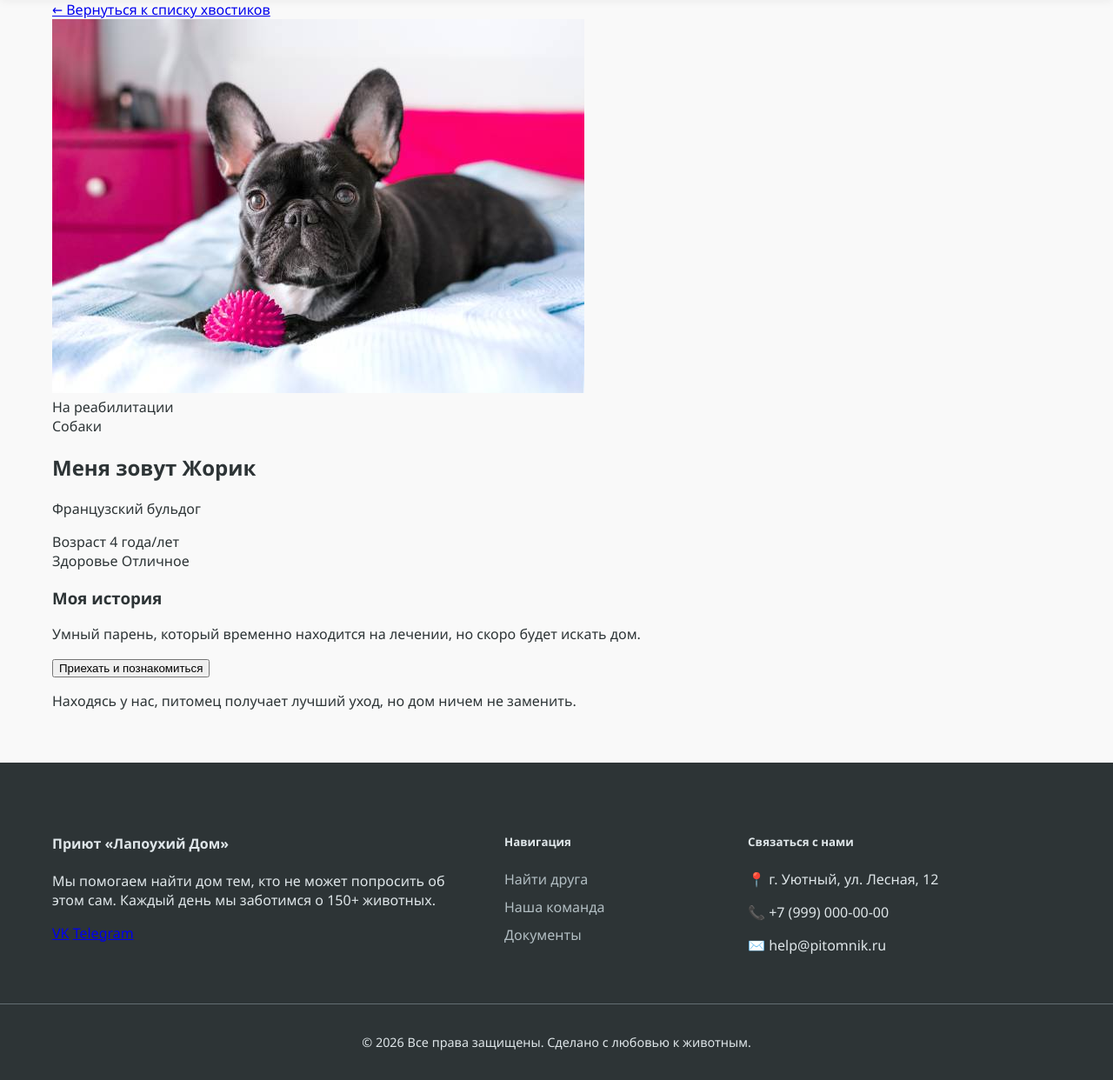
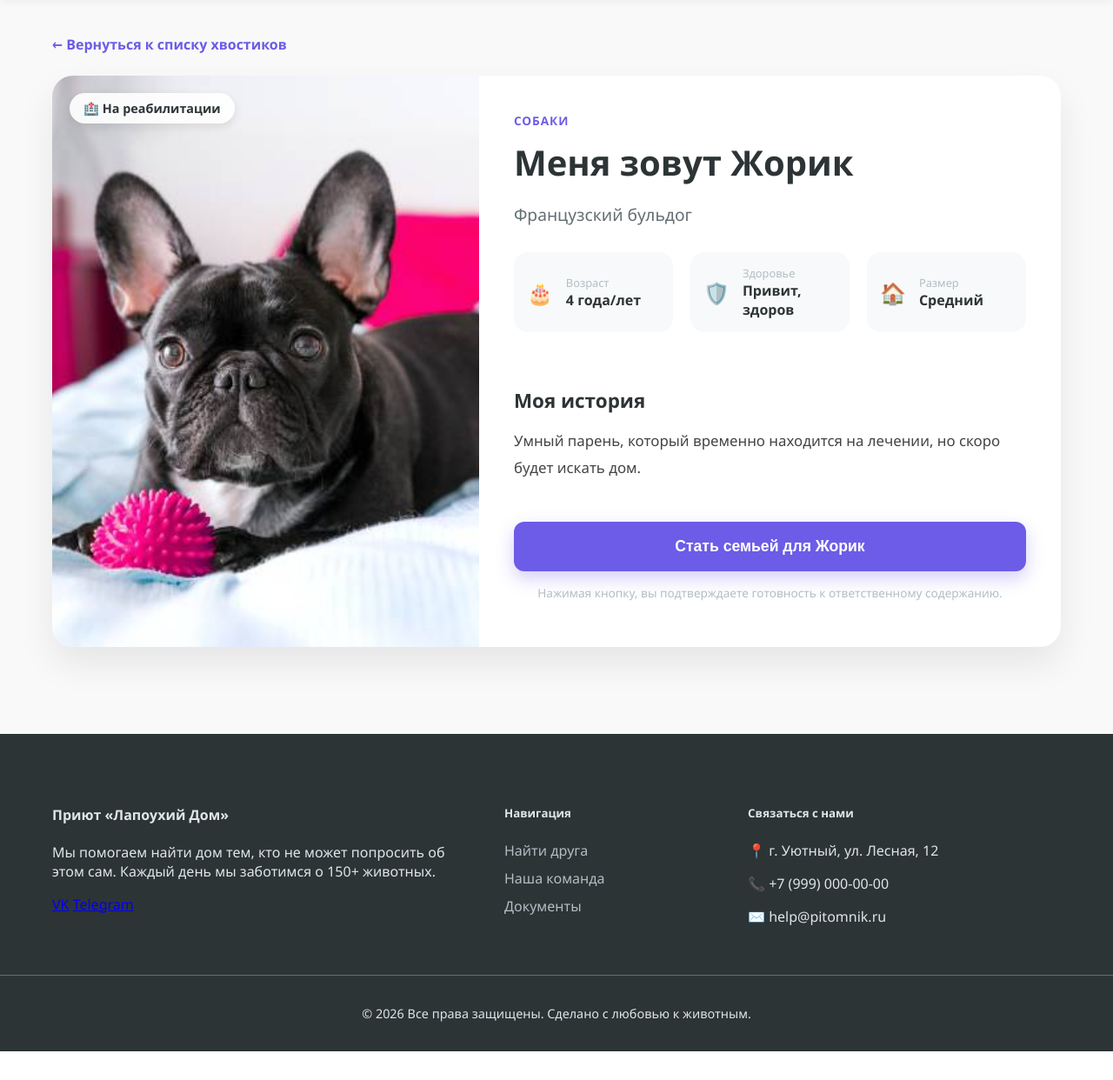
Before and after one commit to OlgaVarzhina/PHP_Pitomnik, a PHP site: page /pet/view/6 in a window 1280 px wide. Shown: the part 73-1315 px from the top of the page at 87% size. After the commit the page ends 1282 px from the top, so only its background shows below. Run offline with PHP 8.4, Linux system fonts and the light colour scheme; data comes from the database, SQL or seed files in the repository.

Commit message:
upgraded pet-detail-page

```diff
--- a/pitomnik_app/views/pet_view.php
+++ b/pitomnik_app/views/pet_view.php
@@ -7,33 +7,48 @@
 
 <div class="pet-detail-wrapper">
     <div class="container">
-        <a href="/" class="back-link">← Вернуться к списку хвостиков</a>
+        <a href="/" class="back-link">
+            <span class="arrow">←</span> Вернуться к списку хвостиков
+        </a>
 
         <article class="pet-detail-card">
             <div class="pet-detail-image">
                 <?php $img = !empty($pet['image_path']) ? $pet['image_path'] : '/static/images/no-photo.jpg'; ?>
                 <img src="<?= $img ?>" alt="<?= htmlspecialchars($pet['name']) ?>">
 
-                <div class="pet-status-label <?= htmlspecialchars($pet['status']) ?>">
-                    <?= ($pet['status'] === 'available') ? 'Ищет семью' : 'На реабилитации' ?>
+                <div class="pet-status-badge <?= htmlspecialchars($pet['status']) ?>">
+                    <?= ($pet['status'] === 'available') ? '🐾 Ищет семью' : '🏥 На реабилитации' ?>
                 </div>
             </div>
 
             <div class="pet-detail-info">
-                <header>
-                    <span class="species-label"><?= htmlspecialchars($pet['species_name']) ?></span>
+                <header class="detail-header">
+                    <span class="species-tag"><?= htmlspecialchars($pet['species_name']) ?></span>
                     <h1>Меня зовут <?= htmlspecialchars($pet['name']) ?></h1>
-                    <p class="breed-title"><?= htmlspecialchars($pet['breed_name']) ?></p>
+                    <p class="breed-text"><?= htmlspecialchars($pet['breed_name']) ?></p>
                 </header>
 
                 <div class="stats-grid">
-                    <div class="stat-box">
-                        <span class="stat-label">Возраст</span>
-                        <span class="stat-value"><?= (int)$pet['age'] ?> года/лет</span>
+                    <div class="stat-item">
+                        <div class="stat-icon">🎂</div>
+                        <div class="stat-content">
+                            <span class="stat-label">Возраст</span>
+                            <span class="stat-value"><?= (int)$pet['age'] ?> года/лет</span>
+                        </div>
                     </div>
-                    <div class="stat-box">
-                        <span class="stat-label">Здоровье</span>
-                        <span class="stat-value">Отличное</span>
+                    <div class="stat-item">
+                        <div class="stat-icon">🛡️</div>
+                        <div class="stat-content">
+                            <span class="stat-label">Здоровье</span>
+                            <span class="stat-value">Привит, здоров</span>
+                        </div>
+                    </div>
+                    <div class="stat-item">
+                        <div class="stat-icon">🏠</div>
+                        <div class="stat-content">
+                            <span class="stat-label">Размер</span>
+                            <span class="stat-value">Средний</span>
+                        </div>
                     </div>
                 </div>
 
@@ -42,16 +57,16 @@
                     <p>
                         <?= !empty($pet['description'])
                             ? nl2br(htmlspecialchars($pet['description']))
-                            : "Этот хвостик пока стесняется рассказать свою историю, но он очень хочет найти любящих хозяев."
+                            : "Этот хвостик пока стесняется рассказать свою историю, но он очень хочет найти любящих хозяев и подарить им свою преданность."
                         ?>
                     </p>
                 </div>
 
                 <div class="detail-actions">
-                    <button class="btn-primary-large" onclick="alert('Мы получили ваш запрос! Наш куратор свяжется с вами в ближайшее время.')">
-                        Приехать и познакомиться
+                    <button class="btn-cta" onclick="alert('Мы получили ваш запрос! Наш куратор свяжется с вами в ближайшее время.')">
+                        Стать семьей для <?= htmlspecialchars($pet['name']) ?>
                     </button>
-                    <p class="notice">Находясь у нас, питомец получает лучший уход, но дом ничем не заменить.</p>
+                    <p class="action-notice">Нажимая кнопку, вы подтверждаете готовность к ответственному содержанию.</p>
                 </div>
             </div>
         </article>
--- a/static/css/styles.css
+++ b/static/css/styles.css
@@ -225,6 +225,163 @@ body {
 .step { background: #fff; padding: 30px; border-radius: 15px; position: relative; border-top: 4px solid var(--primary); }
 .step-num { position: absolute; top: -15px; left: 20px; background: var(--primary); color: #fff; width: 30px; height: 30px; border-radius: 50%; display: flex; align-items: center; justify-content: center; font-weight: bold; }
 
+/* Детальная страница */
+/* --- Стили страницы подробной информации --- */
+
+.pet-detail-wrapper {
+    padding: 40px 0;
+    background-color: var(--bg);
+}
+
+.back-link {
+    display: inline-block;
+    margin-bottom: 25px;
+    text-decoration: none;
+    color: var(--primary);
+    font-weight: 600;
+    transition: 0.2s;
+}
+
+.back-link:hover {
+    transform: translateX(-5px);
+}
+
+.pet-detail-card {
+    display: flex;
+    flex-direction: column; /* Мобилки */
+    background: #fff;
+    border-radius: 24px;
+    overflow: hidden;
+    box-shadow: 0 20px 40px rgba(0,0,0,0.08);
+}
+
+@media (min-width: 992px) {
+    .pet-detail-card {
+        flex-direction: row; /* Десктоп */
+        min-height: 600px;
+    }
+}
+
+/* Изображение */
+.pet-detail-image {
+    position: relative;
+    flex: 1;
+    min-height: 400px;
+}
+
+.pet-detail-image img {
+    width: 100%;
+    height: 100%;
+    object-fit: cover;
+}
+
+.pet-status-badge {
+    position: absolute;
+    top: 20px;
+    left: 20px;
+    padding: 8px 16px;
+    border-radius: 50px;
+    background: rgba(255, 255, 255, 0.9);
+    font-weight: 700;
+    font-size: 0.9rem;
+    color: var(--text);
+    box-shadow: 0 4px 12px rgba(0,0,0,0.1);
+}
+
+/* Контентная часть */
+.pet-detail-info {
+    flex: 1.2;
+    padding: 40px;
+    display: flex;
+    flex-direction: column;
+}
+
+.species-tag {
+    color: var(--primary);
+    text-transform: uppercase;
+    font-weight: 800;
+    letter-spacing: 1px;
+    font-size: 0.85rem;
+}
+
+.detail-header h1 {
+    margin: 10px 0;
+    font-size: 2.5rem;
+    color: #2d3436;
+}
+
+.breed-text {
+    font-size: 1.2rem;
+    color: #636e72;
+    margin-bottom: 30px;
+}
+
+/* Сетка характеристик */
+.stats-grid {
+    display: grid;
+    grid-template-columns: repeat(auto-fit, minmax(150px, 1fr));
+    gap: 20px;
+    margin-bottom: 40px;
+}
+
+.stat-item {
+    display: flex;
+    align-items: center;
+    gap: 15px;
+    padding: 15px;
+    background: #f8f9fa;
+    border-radius: 16px;
+}
+
+.stat-icon { font-size: 1.5rem; }
+.stat-label { display: block; font-size: 0.8rem; color: #b2bec3; }
+.stat-value { font-weight: 700; color: #2d3436; }
+
+/* Текст описания */
+.full-description h3 {
+    margin-bottom: 15px;
+    font-size: 1.4rem;
+}
+
+.full-description p {
+    line-height: 1.8;
+    color: #444;
+    font-size: 1.05rem;
+}
+
+/* Кнопка */
+.detail-actions {
+    margin-top: auto;
+    padding-top: 30px;
+}
+
+.btn-cta {
+    width: 100%;
+    background: var(--primary);
+    color: #fff;
+    border: none;
+    padding: 18px;
+    border-radius: 12px;
+    font-size: 1.1rem;
+    font-weight: 700;
+    cursor: pointer;
+    transition: 0.3s;
+    box-shadow: 0 8px 20px rgba(108, 92, 231, 0.3);
+}
+
+.btn-cta:hover {
+    transform: translateY(-2px);
+    box-shadow: 0 12px 25px rgba(108, 92, 231, 0.4);
+}
+
+.action-notice {
+    text-align: center;
+    font-size: 0.85rem;
+    color: #b2bec3;
+    margin-top: 15px;
+}
+
+
 
 /* --- БЛОК АДАПТИВНОСТИ (Добавить в конец файла) --- */
 
```
